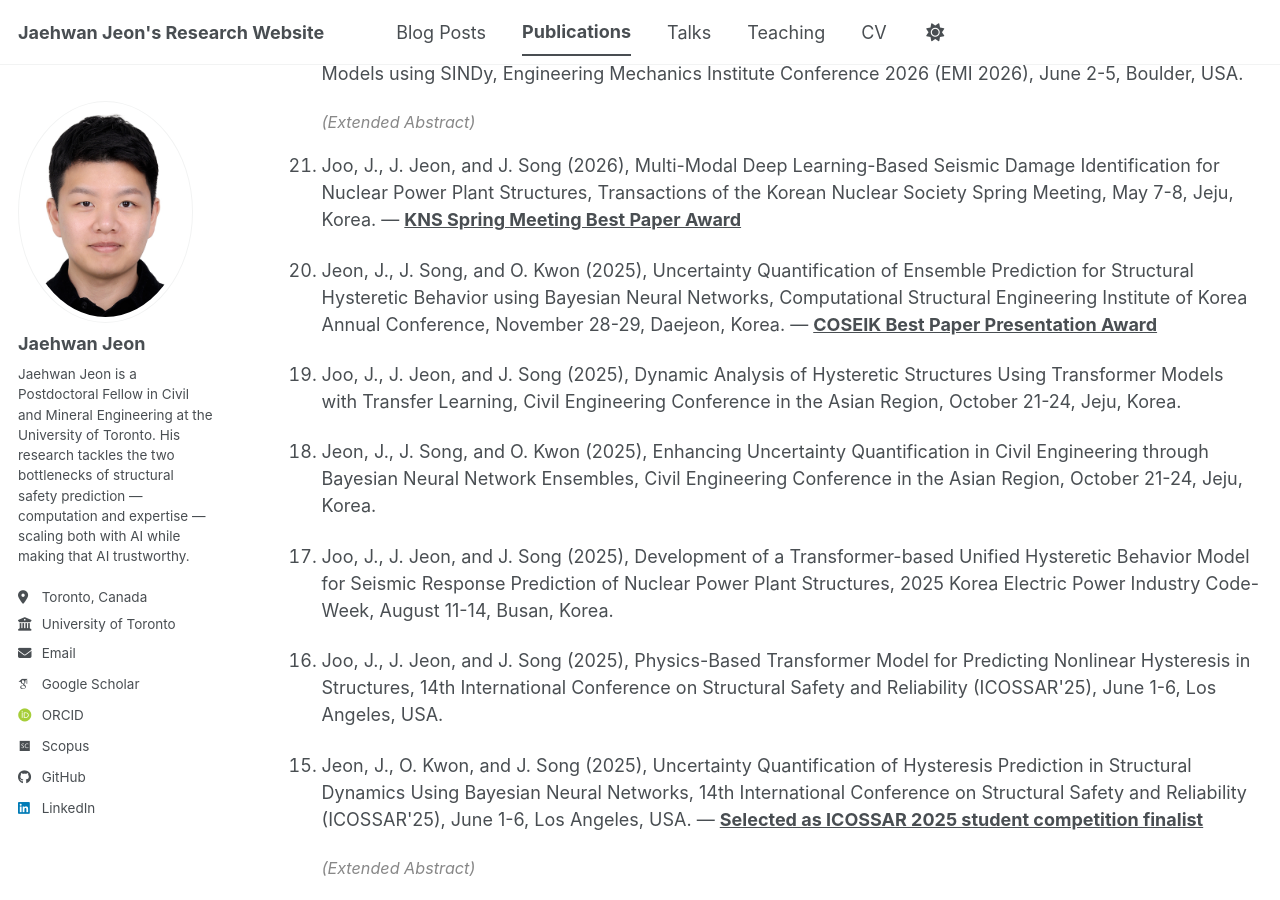
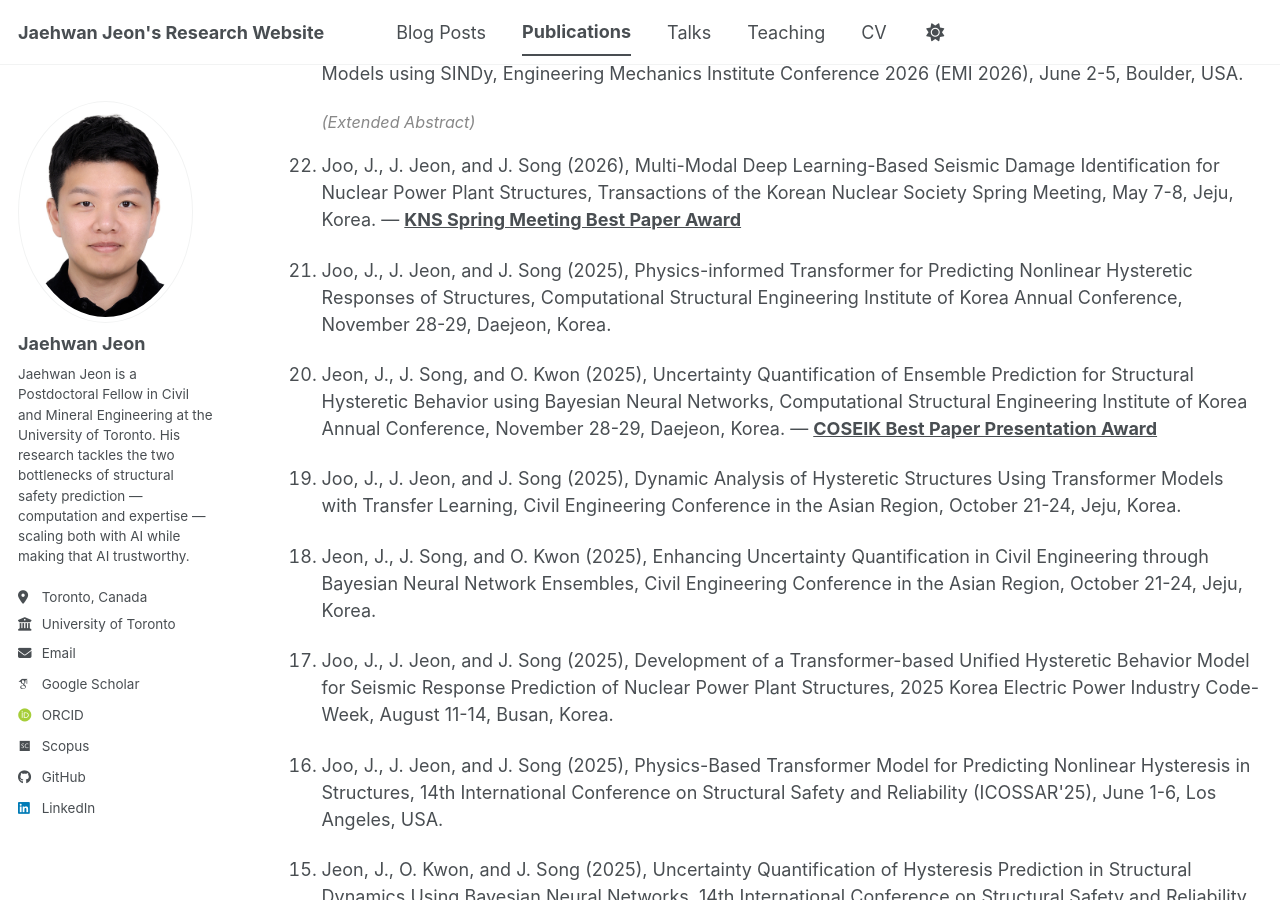
Before and after one commit to JaehwanJeon/JaehwanJeon.github.io, a Jekyll site: the page built from _pages/publications.html, in a window 1280 px wide and 900 px high, scrolled down 2243 px. Built offline with Jekyll 4.4.1, drawn with Linux system fonts in a browser that asks for light colours; some web fonts are replaced; a script bundle is joined from its source files by our own code; library files that are not in the unit come from our copies.

Commit message:
docs(publications): add Joo et al. COSEIK 2025 conference paper
Co-Authored-By: Claude Opus 5.5 <noreply@anthropic.com>

```diff
--- a/_data/publications.yml
+++ b/_data/publications.yml
@@ -155,6 +155,15 @@
   citation: Jeon, J., O. Kwon, and J. Song (2026). Unified Hysteresis Modeling via
     Physics-based Deep Learning and Data Augmentation. Earthquake Engineering & Structural
     Dynamics. Vol. 55, No. 2, 379-396.
+- title: Physics-informed Transformer for Predicting Nonlinear Hysteretic Responses
+    of Structures
+  category: conferences
+  date: '2025-11-28'
+  venue: Computational Structural Engineering Institute of Korea Annual Conference
+  citation: Joo, J., J. Jeon, and J. Song (2025), Physics-informed Transformer for
+    Predicting Nonlinear Hysteretic Responses of Structures, Computational Structural
+    Engineering Institute of Korea Annual Conference, November 28-29, Daejeon, Korea.
+  scope: domestic
 - title: Uncertainty Quantification of Ensemble Prediction for Structural Hysteretic
     Behavior using Bayesian Neural Networks
   category: conferences
```
Also changed, not shown: _bibliography/papers.bib (+11 -0 lines), 1 other file.
